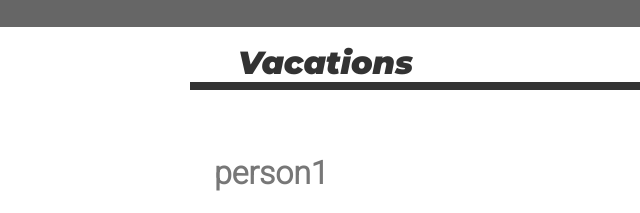
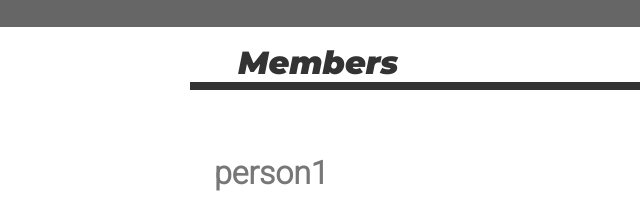
Before and after one commit to Justlegend123/A91620, a plain HTML site: page member_details.html in a window 1280 px wide. Shown: the part 254-467 px from the top of the page, 0-640 px from the left. Drawn offline with Linux system fonts and the light colour scheme; a web font is replaced by a local one.

Commit message:
commit on main

```diff
--- a/member_details.html
+++ b/member_details.html
@@ -17,7 +17,7 @@
             <h1 class="class-name class-name-large">A91620</h1>
         </header>
         <section class="content-section container">
-            <h2 class="section-header">Vacations</h2>
+            <h2 class="section-header">Members</h2>
             <div class="part">
                 <h3>person1</h3>
                 <div class="positioning">
```
